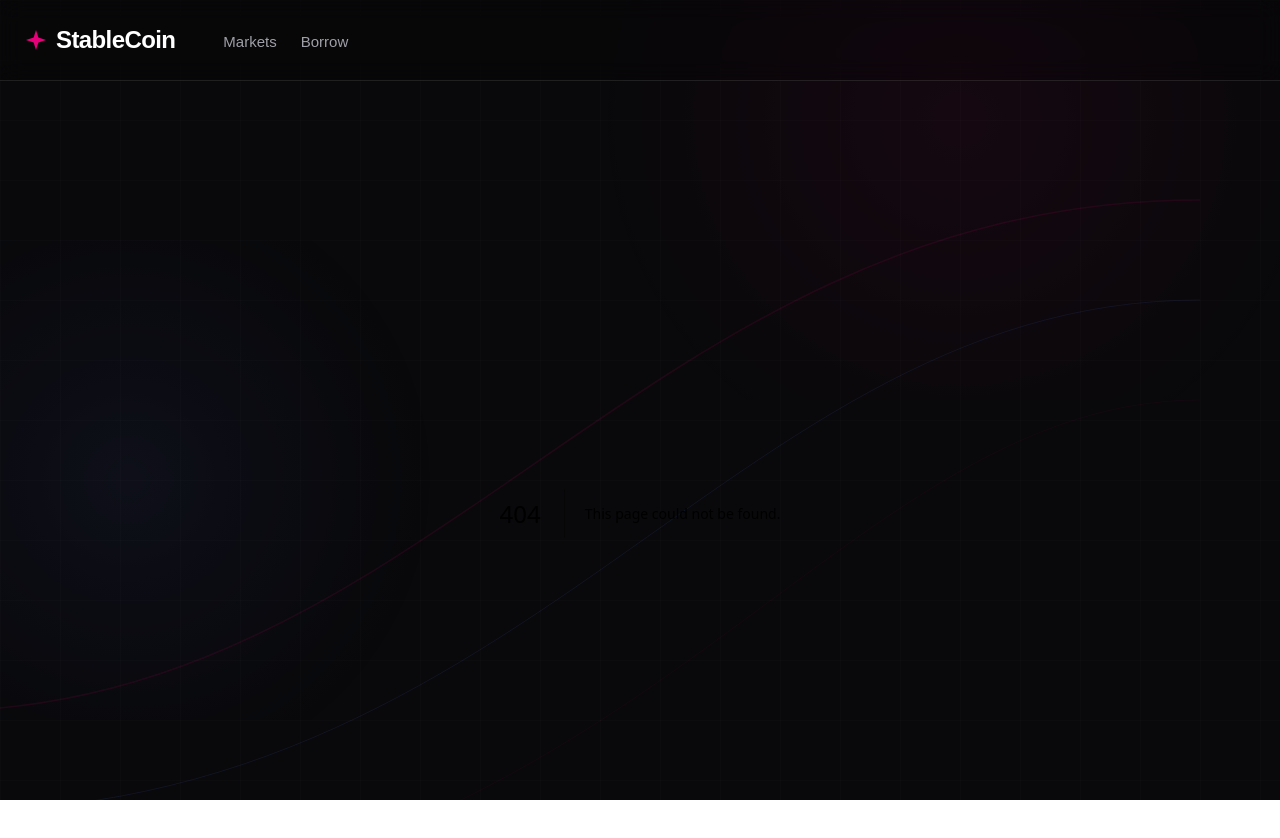
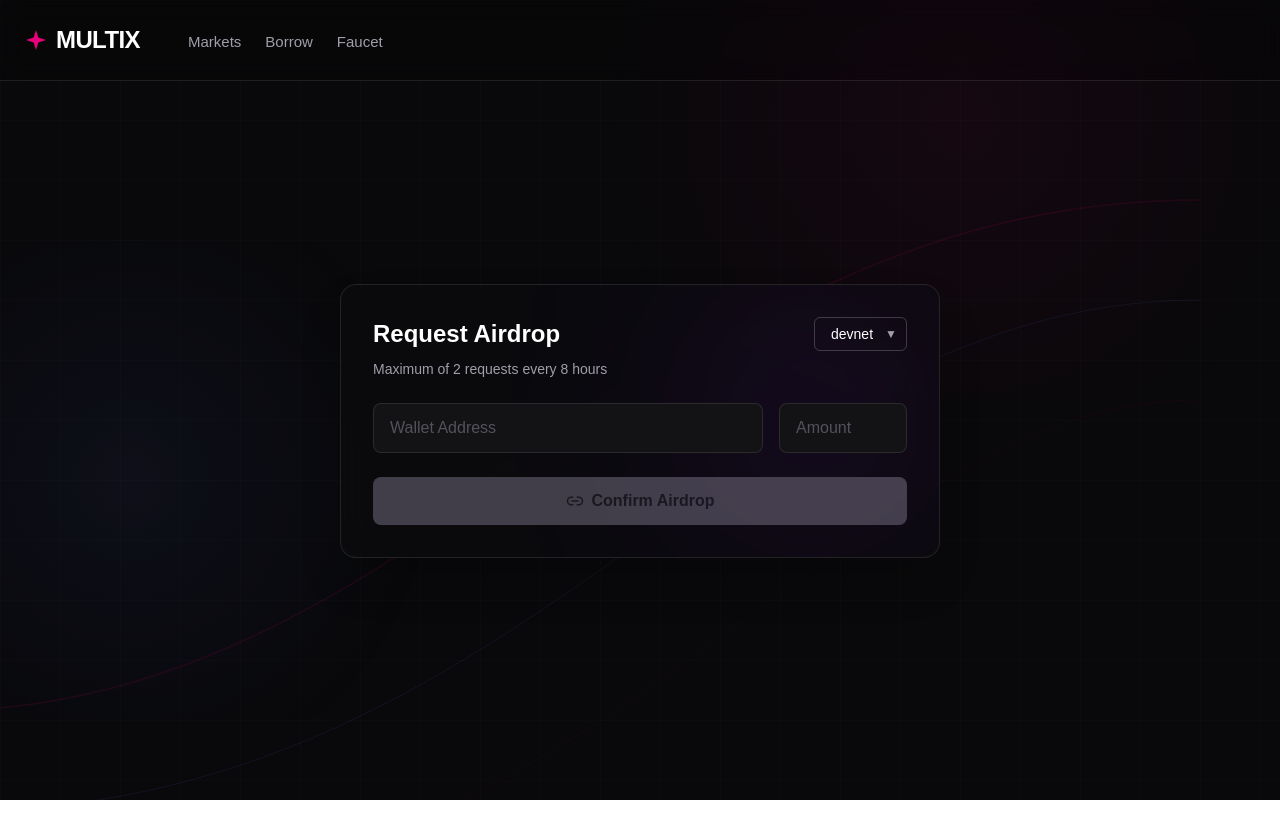
Before and after one commit to Usman-CrYpToo2/multix-finance, a Next.js app in the folder frontend/: page /faucet in a window 1280 px wide. Before the commit this address had no page. Shown: the top 838 px of the page. After the commit the page ends 800 px from the top, so only its background shows below. Built offline with nearby package versions, Linux system fonts and the light colour scheme; what @web3modal/wagmi, wagmi would draw is missing.

Commit message:
added faucet ui, resolve web3 provider issue

```diff
--- /dev/null
+++ b/frontend/app/faucet/page.tsx
@@ -0,0 +1,71 @@
+'use client';
+
+import { useState } from 'react';
+import { Link2 } from 'lucide-react';
+
+
+
+export default function FaucetPage() {
+    const [walletAddress, setWalletAddress] = useState('');
+    const [amount, setAmount] = useState('');
+    const [network, setNetwork] = useState('devnet');
+
+    return (
+        <div className="min-h-[80vh] flex flex-col items-center justify-center px-4 font-sans text-white">
+
+            {/* Main Airdrop Card */}
+            <div className="w-full max-w-[600px] bg-[#0c0c0e]/80 backdrop-blur-xl border border-white/10 rounded-2xl p-6 sm:p-8 mb-6 shadow-2xl relative overflow-hidden group">
+
+                <div className="absolute top-0 right-0 w-64 h-64 bg-purple-600/10 blur-[100px] pointer-events-none rounded-full"></div>
+
+                <div className="relative z-10">
+                    <div className="flex justify-between items-center mb-2">
+                        <h2 className="text-2xl font-semibold text-white">Request Airdrop</h2>
+
+                        {/* Network Dropdown */}
+                        <div className="relative">
+                            <select
+                                value={network}
+                                onChange={(e) => setNetwork(e.target.value)}
+                                className="appearance-none bg-transparent border border-white/20 hover:border-white/40 rounded-md px-4 py-1.5 pr-8 text-sm text-white focus:outline-none focus:border-indigo-500 transition-colors cursor-pointer"
+                            >
+                                <option value="devnet" className="bg-zinc-900">devnet</option>
+                                <option value="testnet" className="bg-zinc-900">testnet</option>
+                            </select>
+                            <div className="absolute right-2.5 top-1/2 -translate-y-1/2 pointer-events-none text-zinc-400 text-xs">
+                                ▼
+                            </div>
+                        </div>
+                    </div>
+
+                    <p className="text-zinc-400 text-sm mb-6">Maximum of 2 requests every 8 hours</p>
+
+                    <div className="flex flex-col sm:flex-row gap-4 mb-6">
+                        <input
+                            type="text"
+                            placeholder="Wallet Address"
+                            value={walletAddress}
+                            onChange={(e) => setWalletAddress(e.target.value)}
+                            className="flex-grow bg-[#131316] border border-white/10 rounded-lg px-4 py-3 text-white placeholder:text-zinc-600 focus:outline-none focus:border-indigo-500/50 focus:bg-[#1a1a1f] transition-all"
+                        />
+                        <input
+                            type="text"
+                            placeholder="Amount"
+                            value={amount}
+                            onChange={(e) => setAmount(e.target.value)}
+                            className="w-full sm:w-32 bg-[#131316] border border-white/10 rounded-lg px-4 py-3 text-white placeholder:text-zinc-600 focus:outline-none focus:border-indigo-500/50 focus:bg-[#1a1a1f] transition-all"
+                        />
+                    </div>
+
+                    <button
+                        className="w-full bg-[#7a7486] hover:bg-[#8a8496] text-[#2a2732] font-semibold rounded-lg py-3 flex items-center justify-center gap-2 transition-colors disabled:opacity-50 disabled:cursor-not-allowed"
+                        disabled={!walletAddress || !amount}
+                    >
+                        <Link2 size={18} />
+                        Confirm Airdrop
+                    </button>
+                </div>
+            </div>
+        </div>
+    );
+}
--- a/frontend/app/layout.tsx
+++ b/frontend/app/layout.tsx
@@ -35,9 +35,7 @@ export default function RootLayout({ children }: { children: React.ReactNode })
               </path>
             </svg>
           </div>
-          {/* Global Navigation Bar */}
           <Navbar />
-          {/* Page Content */}
           <div className="pt-8">
             {children}
           </div>
--- a/frontend/components/Navbar.tsx
+++ b/frontend/components/Navbar.tsx
@@ -8,11 +8,10 @@ export const Navbar = () => {
                 <div className="flex items-center gap-8 md:gap-12">
                     {/*/ Logo */}
                     <div className="font-bold text-2xl text-white tracking-tight flex items-center gap-2">
-                        {/* Spark/Star Icon matching the reference, colored in Polkadot Pink */}
                         <svg width="24" height="24" viewBox="0 0 24 24" fill="none" xmlns="http://www.w3.org/2000/svg">
                             <path d="M12 2L14.4 9.6L22 12L14.4 14.4L12 22L9.6 14.4L2 12L9.6 9.6L12 2Z" fill="#E6007A"/>
                         </svg>
-                        StableCoin
+                        MULTIX
                     </div>
 
                     {/* Navigation Links */}
@@ -23,10 +22,13 @@ export const Navbar = () => {
                         <Link href="/borrow" className="text-[15px] font-medium text-zinc-400 hover:text-white hover:drop-shadow-[0_0_8px_rgba(255,255,255,0.5)] transition-all">
                             Borrow
                         </Link>
+                        <Link href="/faucet" className="text-[15px] font-medium text-zinc-400 hover:text-white hover:drop-shadow-[0_0_8px_rgba(255,255,255,0.5)] transition-all">
+                            Faucet
+                        </Link>
                     </div>
                 </div>
 
-                {/* Web3Modal Connect Button */}
+                {/* Connect Button */}
                 <div className="flex items-center">
                     {/* @ts-ignore */}
                     <w3m-button />
--- a/frontend/components/Web3Provider.tsx
+++ b/frontend/components/Web3Provider.tsx
@@ -1,4 +1,3 @@
-// src/components/Web3Provider.tsx
 'use client'
 
 import React, { ReactNode } from 'react'
@@ -8,9 +7,6 @@ import { QueryClient, QueryClientProvider } from '@tanstack/react-query'
 import { State, WagmiProvider } from 'wagmi'
 
 const queryClient = new QueryClient()
-
-// Read env in the client component so Next.js inlines NEXT_PUBLIC_* at build time
-// const projectId = process.env.NEXT_PUBLIC_WALLETCONNECT_PROJECT_ID ?? ''
 
 const projectId = 'caa3ce56c68acc48b670d45608afdfb9';
 
--- a/frontend/package.json
+++ b/frontend/package.json
@@ -10,7 +10,9 @@
   },
   "dependencies": {
     "@tanstack/react-query": "^5.90.21",
+    "@walletconnect/ethereum-provider": "^2.23.8",
     "@web3modal/wagmi": "^5.1.11",
+    "lucide-react": "^0.577.0",
     "next": "16.1.6",
     "react": "19.2.3",
     "react-dom": "19.2.3",
```
Also changed, not shown: 1 other file (tests, documents, lock files or other folders).
